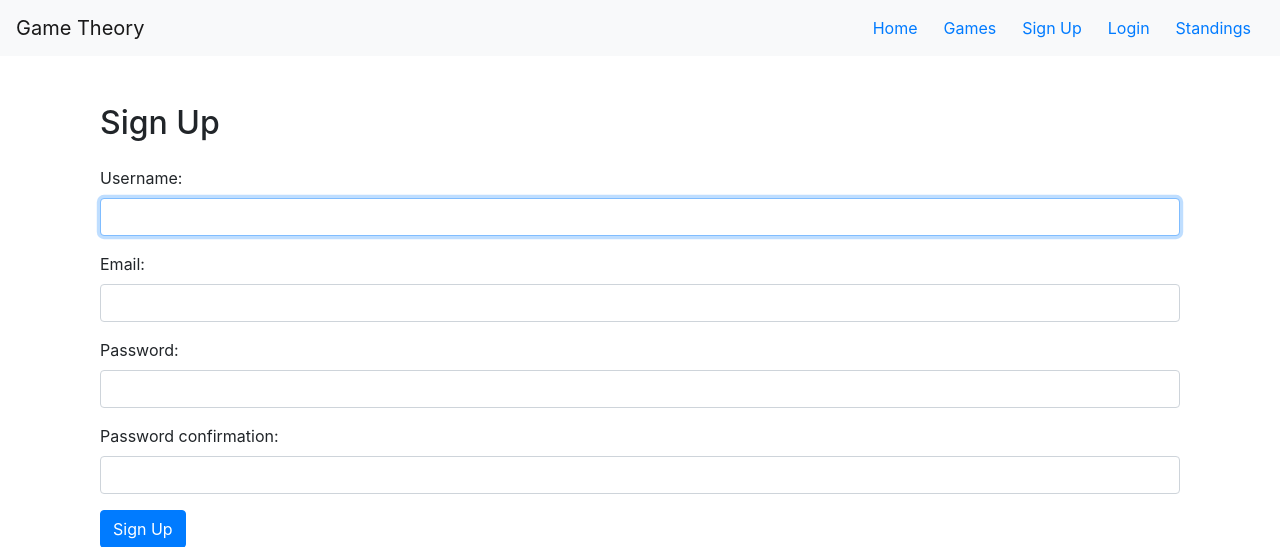
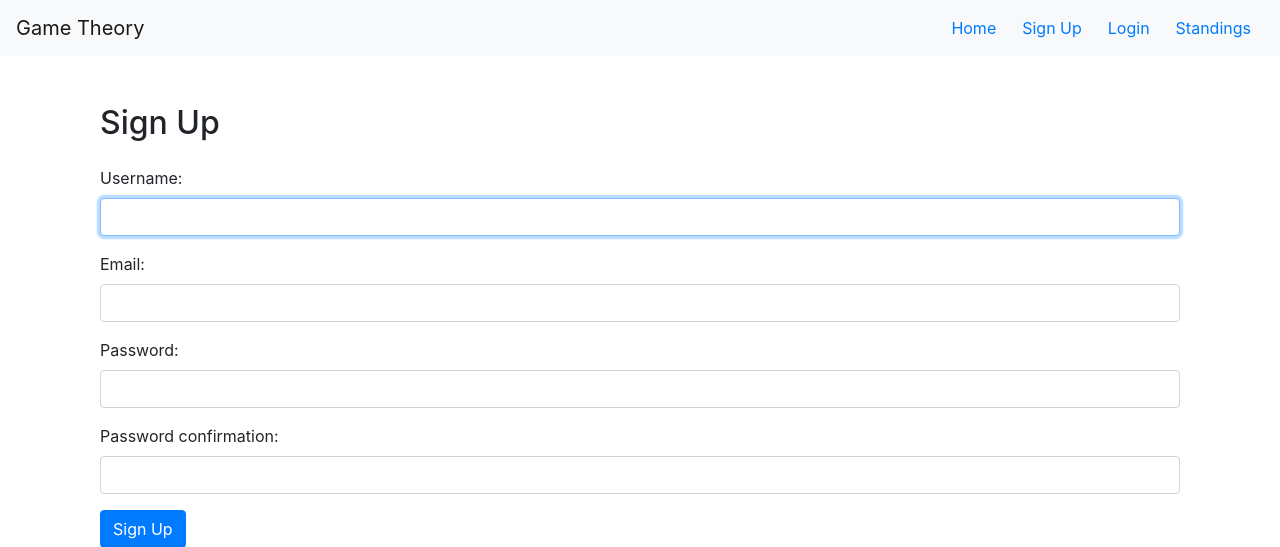
Before and after one commit to MT522/game_theory_rasta, a Django app: page /accounts/signup/ in a window 1280 px wide. Shown: the top 547 px of the page. Run offline with Django 5.2, Linux system fonts and the light colour scheme; some libraries are stand-ins or nearby versions.

Commit message:
Removed game list form navbar

```diff
--- a/game_theory/panel/templates/base.html
+++ b/game_theory/panel/templates/base.html
@@ -19,9 +19,6 @@
                 <ul class="navbar-nav ml-auto">
                     <li class="nav-item">
                         <a class="btn btn-link" href="{% url 'homepage' %}">Home</a>
-                    </li>
-                    <li class="nav-item">
-                        <a class="btn btn-link" href="https://docs.google.com/document/d/11dAsZHf1bauUXEoCGGcAwWE89ET5M-07MdEyEAlzp1Q/edit?usp=drive_link" target="_blank">Games</a>
                     </li>
                     <li class="nav-item">
                         <a class="btn btn-link" href="{% url 'signup' %}">Sign Up</a>
```
